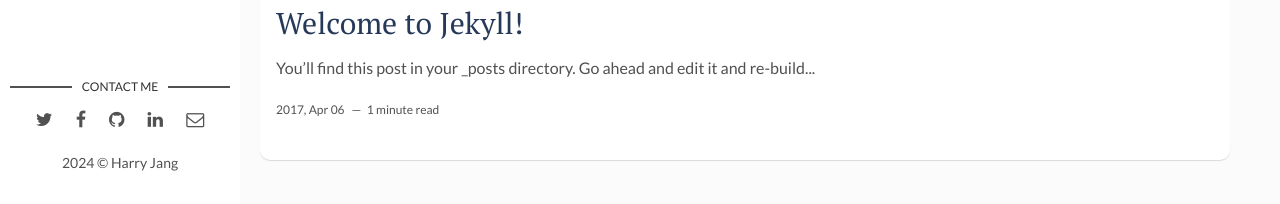
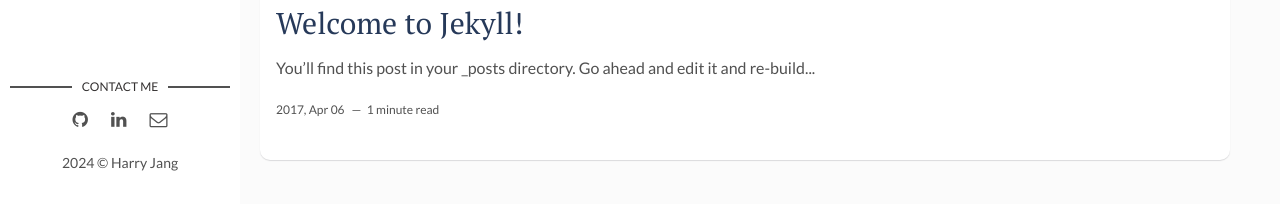
Before and after one commit to harry-jang/harry-jang.github.io, a Jekyll site: the page built from index.html, in a window 1280 px wide and 900 px high, scrolled down 543 px. Shown: the part 693-897 px from the top of the window. Built offline with Jekyll 4.4.1, drawn with Linux system fonts in a browser that asks for light colours; the list of posts is cut into pages by our own code.

Commit message:
Update main.html
불필요한 소셜 링크 제거

```diff
--- a/_layouts/main.html
+++ b/_layouts/main.html
@@ -16,16 +16,16 @@
     <section class="contact">
       <h3 class="contact-title">Contact me</h3>
       <ul>
-        {% if site.social-twitter %}
+<!--         {% if site.social-twitter %}
           <li><a href="https://twitter.com/{{ site.social-twitter }}" target="_blank"><i class="fa fa-twitter" aria-hidden="true"></i></a></li>
         {% else %}
           <li><a href="https://twitter.com/artemsheludko_" target="_blank"><i class="fa fa-twitter" aria-hidden="true"></i></a></li>
-        {% endif %}
-        {% if site.social-facebook %}
+        {% endif %} -->
+<!--         {% if site.social-facebook %}
           <li><a href="https://facebook.com/{{ site.social-facebook }}" target="_blank"><i class="fa fa-facebook" aria-hidden="true"></i></a></li>
         {% else %}
           <li><a href="https://facebook.com/" target="_blank"><i class="fa fa-facebook" aria-hidden="true"></i></a></li>
-        {% endif %}
+        {% endif %} -->
         {% if site.social-github %}
           <li class="github"><a href="http://github.com/{{site.social-github}}" target="_blank"><i class="fa fa-github"></i></a></li>
         {% else %}
```
